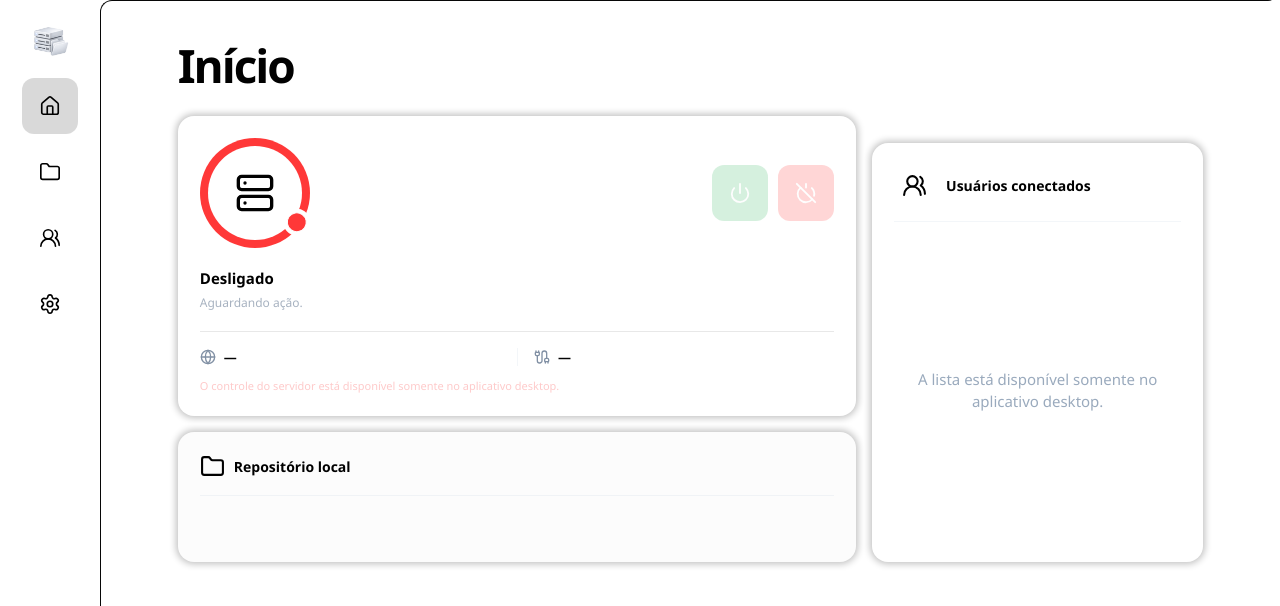
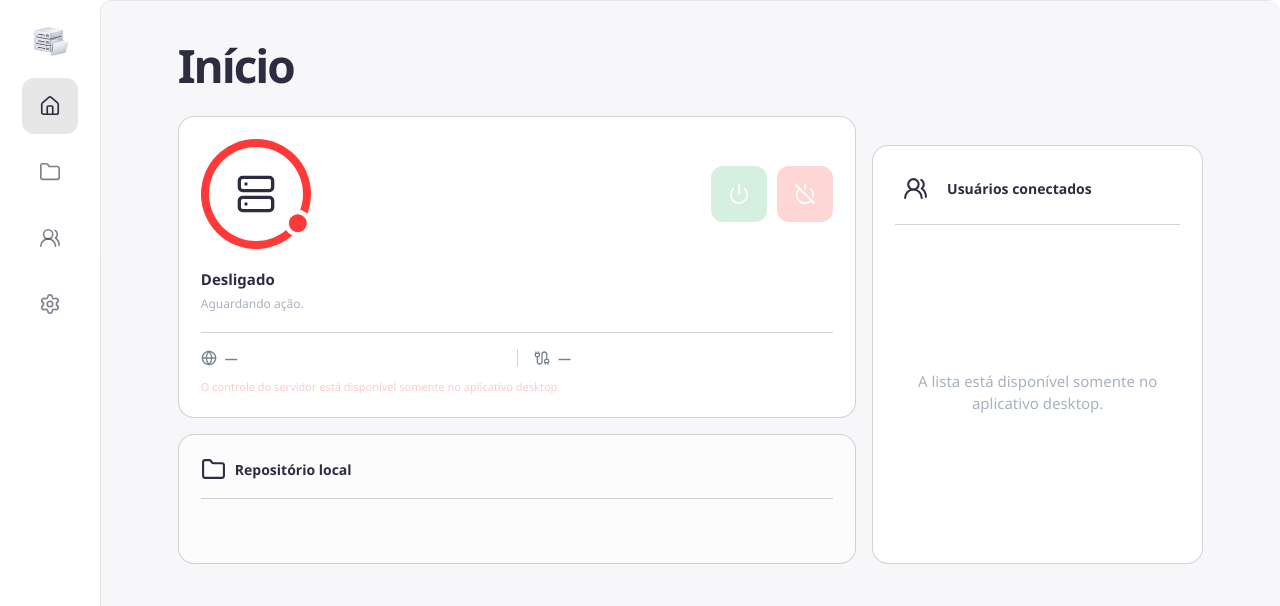
Before and after one commit to zeni-node/file-serve-, a React (Vite) app: page / in a window 1280 px wide. Shown: the top 606 px of the page. Built offline with nearby package versions, Linux system fonts and the light colour scheme.

Commit message:
style: finalizado a rota de inicio

```diff
--- a/electron/main.js
+++ b/electron/main.js
@@ -57,7 +57,7 @@ function createWindow() {
       height: 44
     },
     autoHideMenuBar: true,
-    backgroundColor: "#0b1421",
+    backgroundColor: "#000000",
     webPreferences: {
       preload: path.join(__dirname, "preload.js"),
       contextIsolation: true,
--- a/src/components/Home/ConnectedUsers/ConnectedUsers.css
+++ b/src/components/Home/ConnectedUsers/ConnectedUsers.css
@@ -7,9 +7,9 @@
   min-width: 0;
   min-height: 350px;
   padding: 22px;
-  box-shadow: 0 0 7px 2px #0000003f;
+  border: solid 1px #2c2d4036;
   border-radius: 16px;
-  color: #010101;
+  color: #2C2D40;
   background: #ffffff;
 }
 
@@ -18,7 +18,7 @@
   align-items: center;
   gap: 12px;
   padding-bottom: 16px;
-  border-bottom: 1px solid rgb(155 178 207 / 12%);
+  border-bottom: 1px solid #2c2d4036;
 }
 
 .connected-users-icon {
@@ -28,7 +28,6 @@
   height: 40px;
   place-items: center;
   border-radius: 50%;
-  color: #000000;
 }
 
 .connected-users-heading {
@@ -51,7 +50,7 @@
 
 .connected-users-message {
   margin: auto 0;
-  color: #9aaabd;
+  color: #a7b2c0;
   font-size: 15px;
   line-height: 1.5;
   text-align: center;
@@ -144,15 +143,6 @@
   white-space: nowrap;
 }
 
-.connected-users-online-dot {
-  flex: 0 0 8px;
-  width: 8px;
-  height: 8px;
-  border-radius: 50%;
-  background: #4ade80;
-  box-shadow: 0 0 10px rgb(74 222 128 / 42%);
-}
-
 @media (max-width: 760px) {
   .connected-users-module {
     grid-column: span 3;
--- a/src/components/Home/Files/Files.css
+++ b/src/components/Home/Files/Files.css
@@ -7,15 +7,15 @@
   min-width: 0;
   min-height: 130px;
   padding: 22px;
-  box-shadow: 0 0 7px 2px #0000003f;
+  border: solid 1px #2c2d4036;
   border-radius: 16px;
-  color: #000000;
+  color: #2C2D40;
   background: #fcfcfc;
 }
 
 .files-module-header {
   padding-bottom: 16px;
-  border-bottom: 1px solid rgb(155 178 207 / 12%);
+  border-bottom: 1px solid #2c2d4036;
 }
 
 .files-module-heading {
@@ -36,62 +36,6 @@
   align-items: center;
   gap: 9px;
   min-width: 0;
-  color: #000000;
-}
-
-.files-module-title h2 {
-  overflow: hidden;
-  color: #000000;
-  text-overflow: ellipsis;
-  white-space: nowrap;
-}
-
-.files-module-select {
-  display: grid;
-  flex: 0 0 44px;
-  width: 44px;
-  height: 44px;
-  place-items: center;
-  border: 0;
-  border-radius: 11px;
-  color: #000000;
-  background: #0d1827;
-  cursor: pointer;
-  transition: background-color 140ms ease, opacity 140ms ease;
-}
-
-.files-module-select:hover:not(:disabled) {
-  background: #1f324e;
-}
-
-.files-module-select:disabled {
-  cursor: not-allowed;
-  opacity: 0.5;
-}
-
-.files-module-spinner {
-  animation: files-module-spin 900ms linear infinite;
-}
-
-.files-module-path {
-  overflow-wrap: anywhere;
-  margin: 0;
-  color: #9aaabd;
-  font-size: 16px;
-  line-height: 1.6;
-}
-
-.files-module-error {
-  margin: 0;
-  color: #fecaca;
-  font-size: 11px;
-  line-height: 1.45;
-}
-
-@keyframes files-module-spin {
-  to {
-    transform: rotate(360deg);
-  }
 }
 
 @media (max-width: 760px) {
--- a/src/components/Home/On_Off/On_Off.css
+++ b/src/components/Home/On_Off/On_Off.css
@@ -6,9 +6,9 @@
   min-width: 0;
   min-height: 220px;
   padding: 22px;
-  box-shadow: 0 0 7px 2px #0000003f;
+  border: solid 1px #2c2d4036;
   border-radius: 16px;
-  color: #000000;
+  color: #2C2D40;
   background:#ffffff;
 }
 
@@ -46,7 +46,7 @@
   place-items: center;
   border: var(--server-module-contour-width) solid transparent;
   border-radius: 100%;
-  color: #010101;
+  color: #2C2D40;
   background:
     linear-gradient(#ffffff, #ffffff) padding-box,
     conic-gradient(
@@ -161,7 +161,8 @@
   transition:
     background-color 140ms ease,
     border-color 140ms ease,
-    color 140ms ease;
+    color 140ms ease,
+    transform 170ms ease;
 }
 
 .server-module-toggle.is-stop {
@@ -182,6 +183,10 @@
   opacity: 0.20;
 }
 
+.server-module-toggle:hover:not(:disabled) {
+  transform: scale(1.05);
+}
+
 .server-module-spinner {
   animation: server-module-spin 900ms linear infinite;
 }
@@ -192,12 +197,12 @@
   gap: 0;
   margin: auto 0 0;
   padding-top: 16px;
-  border-top: 1px solid rgba(0, 0, 0, 0.091);
+  border-top: 1px solid #2c2d4036;
 }
 
 .server-module-details > div + div {
   padding-left: 16px;
-  border-left: 1px solid rgb(155 178 207 / 12%);
+  border-left: 1px solid #2c2d4036;
 }
 
 .server-module-details .visually-hidden {
@@ -216,14 +221,14 @@
   gap: 8px;
   overflow: hidden;
   margin: 0;
-  color: #020202;
+  color: #7a838d;
   font-size: 13px;
   font-weight: 600;
 }
 
 .server-module-details dd svg {
   flex: 0 0 auto;
-  color: #8190a4;
+  color: #7a838d;
 }
 
 .server-module-details dd span {
@@ -258,6 +263,10 @@
 }
 
 @media (prefers-reduced-motion: reduce) {
+  .server-module-toggle {
+    transition: none;
+  }
+
   .server-module.is-starting .server-module-orbit,
   .server-module.is-stopping .server-module-orbit {
     animation: none;
--- a/src/components/Home/Title/Title.css
+++ b/src/components/Home/Title/Title.css
@@ -8,7 +8,7 @@
 
 .home-heading__title {
   margin: 0;
-  color: #010101;
+  color: #2C2D40;
   font-size: clamp(30px, 4vw, 46px);
   font-weight: 600;
   letter-spacing: -0.045em;
--- a/src/global.css
+++ b/src/global.css
@@ -1,14 +1,14 @@
 :root {
   --chrome-color: #ffffff;
-  --chrome-border-color: #070707;
+  --chrome-border-color: rgba(0, 0, 0, 0.06);
   --chrome-border-width: 1px;
   --window-corner-radius: 12px;
   --chrome-height: 44px;
   --sidebar-logo-size: 40px;
   --sidebar-icon-size: 56px;
   --sidebar-icon-background: transparent;
-  --sidebar-icon-hover-background: rgba(0, 0, 0, 0.11);
-  --sidebar-icon-active-background: rgba(0, 0, 0, 0.15);
+  --sidebar-icon-hover-background: rgba(119, 119, 119, 0.11);
+  --sidebar-icon-active-background: rgba(92, 92, 92, 0.15);
   font-family: "DM Sans", "Segoe UI", sans-serif;
   color: #202b3c;
   background: var(--chrome-color);
@@ -85,7 +85,7 @@ body {
   border-top: var(--chrome-border-width) solid var(--chrome-border-color);
   border-left: var(--chrome-border-width) solid var(--chrome-border-color);
   border-top-left-radius: var(--window-corner-radius);
-  background: #ffffff;
+  background: #F7F6F9;
 }
 
 .route-page {
@@ -148,7 +148,7 @@ body {
   place-items: center;
   border: none;
   border-radius: 12px;
-  color: #000000;
+  color: #2c2d409a;
   background: var(--sidebar-icon-background);
   text-decoration: none;
   transition:
@@ -163,7 +163,7 @@ body {
 
 .sidebar-icon-link[aria-current="page"] {
   border-color: rgb(255 255 255 / 12%);
-  color: #000000;
+  color: #2C2D40;
   background: var(--sidebar-icon-active-background);
 }
 
--- a/src/routes/LocalRepository.jsx
+++ b/src/routes/LocalRepository.jsx
@@ -1,7 +1,7 @@
 export default function LocalRepository() {
   return (
     <section className="route-page">
-      <h1 className="route-title">Sem contéudo :(</h1>
+      <h1 className="route-title" style={{color:"#2C2D40"}}>Sem contéudo :(</h1>
     </section>
   );
 }
--- a/src/routes/Users.jsx
+++ b/src/routes/Users.jsx
@@ -1,7 +1,7 @@
 export default function Users() {
   return (
     <section className="route-page">
-      <h1 className="route-title">Sem contéudo :(</h1>
+      <h1 className="route-title" style={{ color: "#2C2D40"}}>Sem contéudo :(</h1>
     </section>
   );
 }
```
